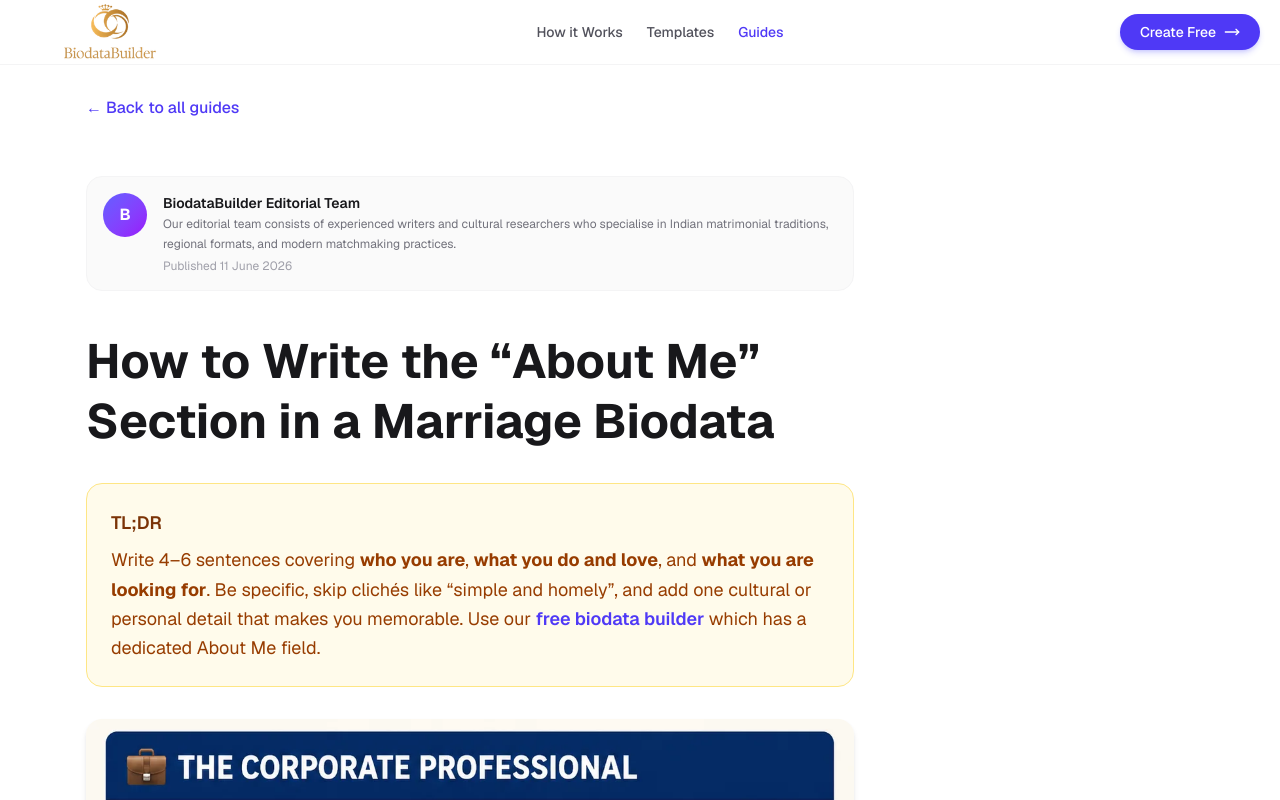
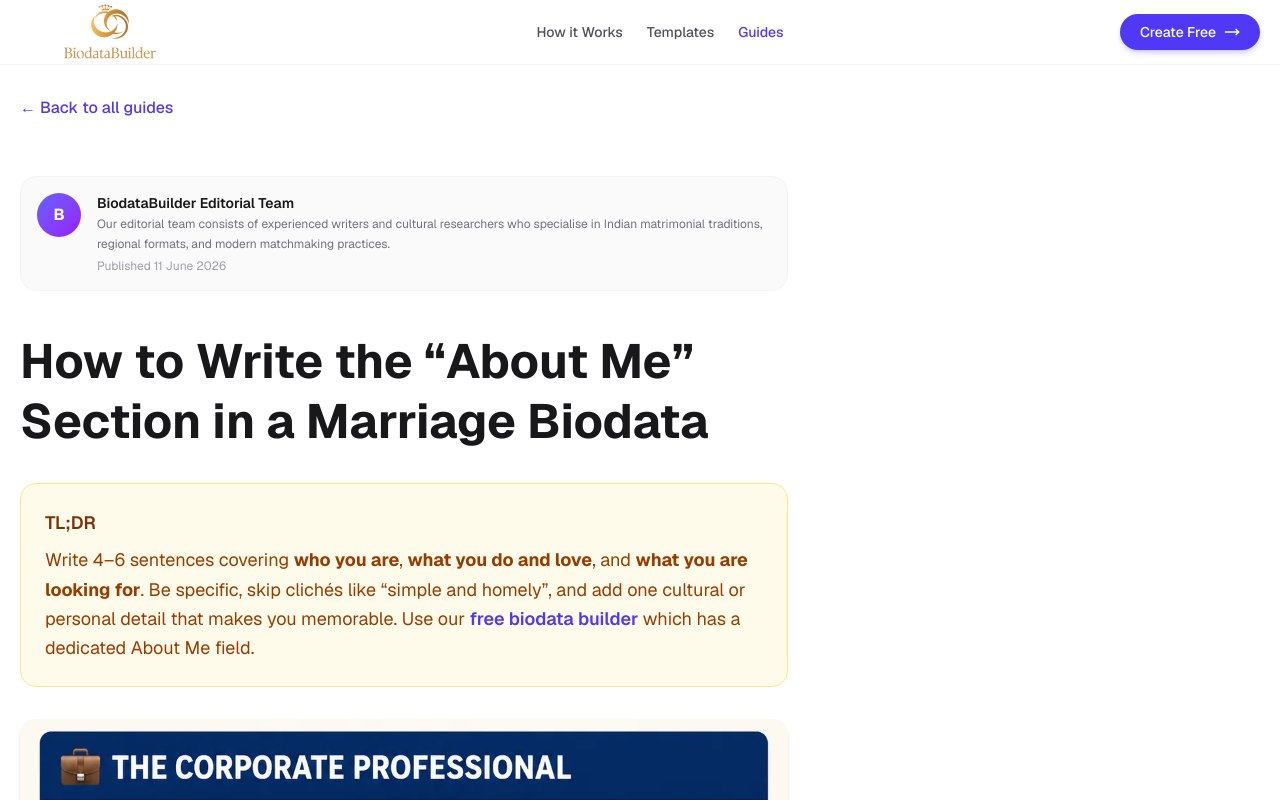
Before and after one commit to biodatabuilderapp-rajank/biodata, a Next.js app: page /articles/how-to-write-biodata-about-me in a window 1280 px wide. Shown: the top 800 px of the page. Built offline with nearby package versions, Linux system fonts and the light colour scheme.

Commit message:
updated ad slots

```diff
--- a/src/components/ArticleWrapper.tsx
+++ b/src/components/ArticleWrapper.tsx
@@ -60,8 +60,10 @@ export default function ArticleWrapper({
     ],
   };
 
+  const adsEnabled = process.env.NEXT_PUBLIC_ADSENSE_ENABLED === "true";
+
   return (
-    <div className="grid grid-cols-1 xl:grid-cols-[minmax(0,768px)_300px] gap-10 justify-center">
+    <div className={`grid grid-cols-1 ${adsEnabled ? "xl:grid-cols-[minmax(0,768px)_300px]" : ""} gap-10 justify-center`}>
       <article className="max-w-3xl">
         {/* Breadcrumb JSON-LD — injected on every article automatically */}
         <script
@@ -139,6 +141,7 @@ export default function ArticleWrapper({
         )}
       </article>
 
+      {adsEnabled && (
         <aside className="hidden xl:block">
           <div className="sticky top-28">
             <AdSlot
@@ -149,6 +152,7 @@ export default function ArticleWrapper({
             />
           </div>
         </aside>
+      )}
     </div>
   );
 }
```
Lines whose indentation alone changed are shown as unchanged.
